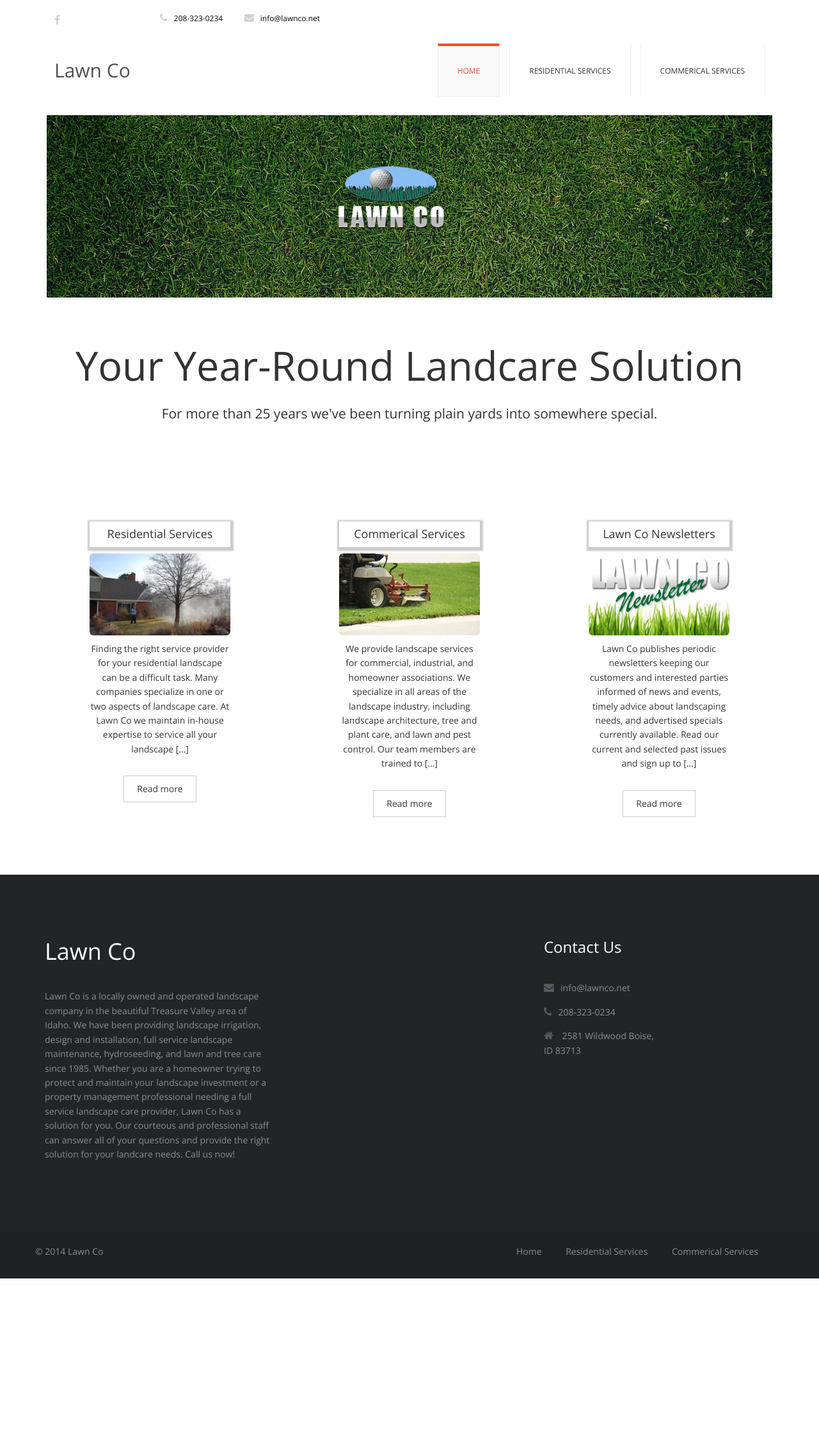
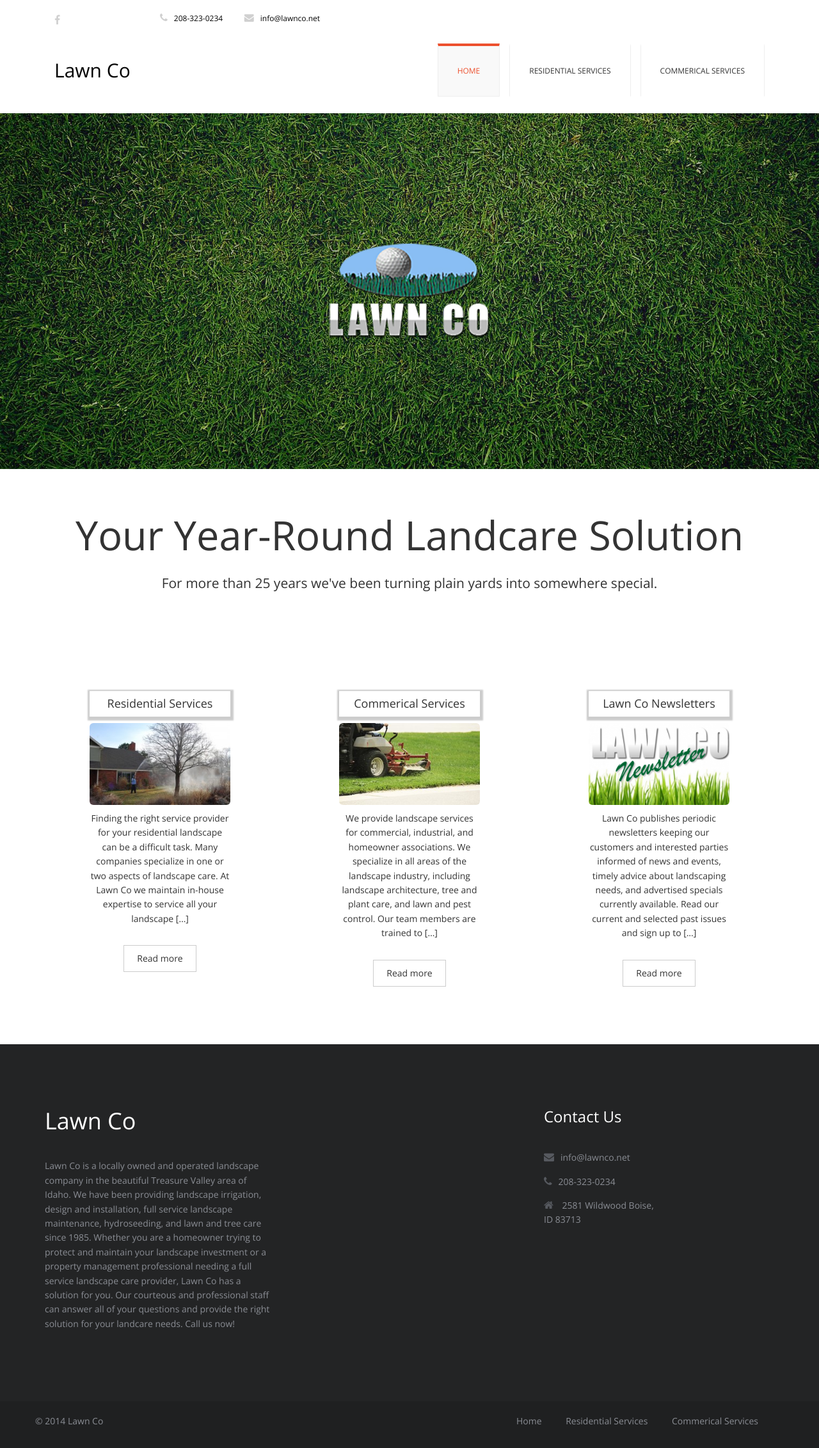
Before and after one commit to RedX-co/LawnCo, a PHP site: page / in a window 1280 px wide. Shown: the whole page at 64% size. Before the commit the page ends 1998 px from the top, so only its background shows below. Run offline with PHP 8.4, Linux system fonts and the light colour scheme.

Commit message:
Better hero img

```diff
--- a/css/style.css
+++ b/css/style.css
@@ -7,24 +7,19 @@
 @import url('animate.css');
 
 
-.col-lg-12 {
-	padding-left: 15px;
-	padding-right: 15px;
+.intro-header {
+	padding-top: 50px; /* If you're making other pages, make sure there is 50px of padding to make sure the navbar doesn't overlap content! */
+	padding-bottom: 50px;
+	text-align: center;
+	color: #f8f8f8;
+	background: url(../img/home/grass.jpg) no-repeat center center;
+	background-size: cover;
 }
 
-#landing-header .landing-header-content {
-	background-color: rgba(0, 0, 0, 0.5);
-	position: absolute;
-	bottom: 3px;
-	padding: 20px;
-}
-#landing-header .landing-header-content p {
-	color: white;
-}
-#landing-header .landing-img {
-	width: 100%;
-	border: 3px solid white;
+.intro-message {
 	position: relative;
+	padding-top: 20%;
+	padding-bottom: 20%;
 }
 
 body {
--- a/index.html
+++ b/index.html
@@ -48,7 +48,7 @@
 							<span class="icon-bar"></span>
 						</button>
 						<div class="navbar-brand">
-							<a href="index.html"><h1>Lawn Co</h1></a>
+							<a href="index.html"><h1><font color="#00000">Lawn Co</font></h1></a>
 						</div>
 					</div>
 
@@ -66,13 +66,23 @@
 		</nav>
 	</header>
 
-  <div class="container">
-    <div class="row" id="landing-header">
-      <div class="col-lg-12">
-        <img src="../img/home/grass.jpg" alt="Photo description" class="landing-img" />
+  <!-- Header -->
+  <div class="intro-header">
+
+    <div class="container">
+
+      <div class="row">
+        <div class="col-lg-12">
+          <div class="intro-message">
           </div>
         </div>
       </div>
+
+    </div>
+    <!-- /.container -->
+
+  </div>
+  <!-- /.intro-header -->
 
 
     <div class="jumbotron">
```
Also changed, not shown: img/home/GolfBall.jpg (deleted), img/home/grass.jpg.
